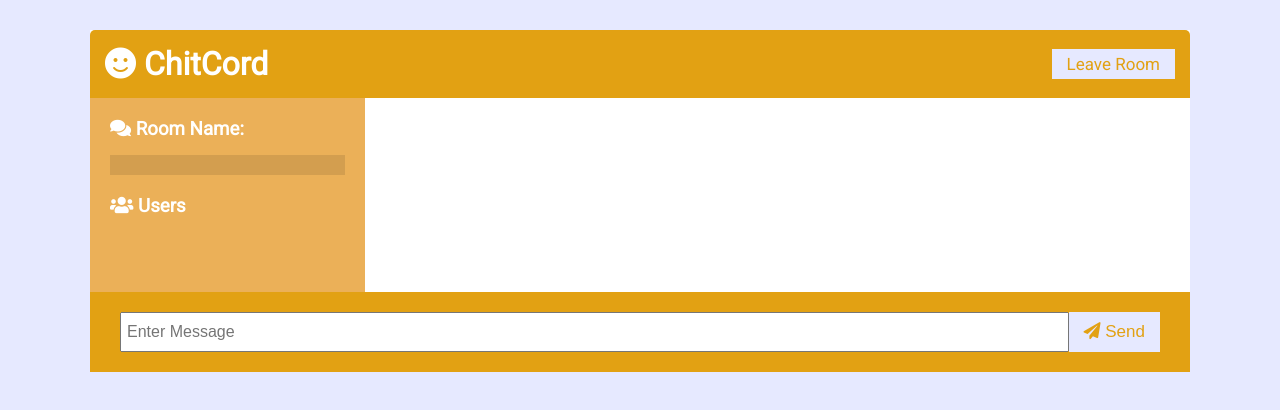
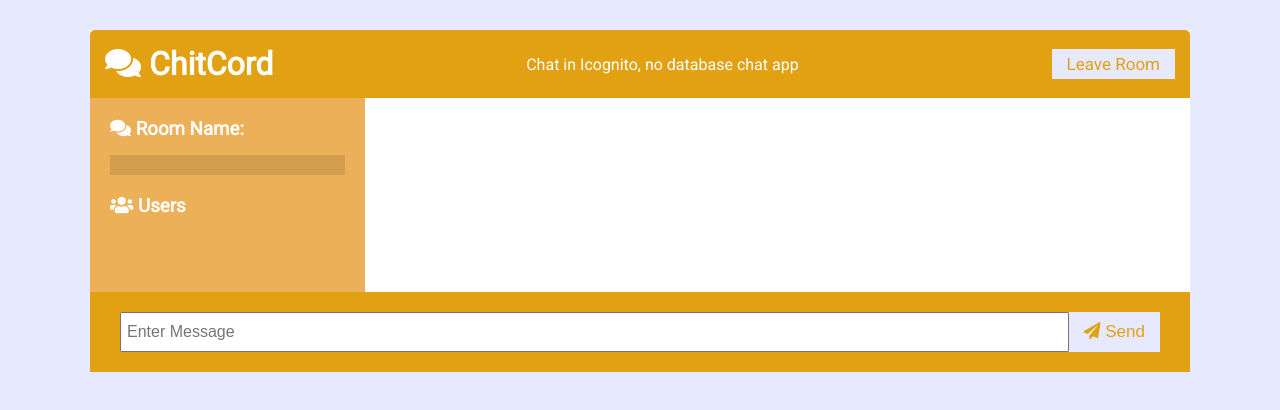
Before and after one commit to Gurdeep475/chitcord, a website: page public/chat.html in a window 1280 px wide. Drawn offline with nearby package versions, Linux system fonts and the light colour scheme; no server answers.

Commit message:
Added Description

```diff
--- a/public/chat.html
+++ b/public/chat.html
@@ -15,7 +15,8 @@
   <body>
     <div class="chat-container">
       <header class="chat-header">
-        <h1><i class="fas fa-smile"></i> ChitCord</h1>
+        <h1><i class="fas fa-comments"></i> ChitCord</h1>
+        <p>Chat in Icognito, no database chat app</p>
         <a id="leave-btn" class="btn">Leave Room</a>
       </header>
       <main class="chat-main">
```
Also changed, not shown: public/index.html (+2 -1 lines).
